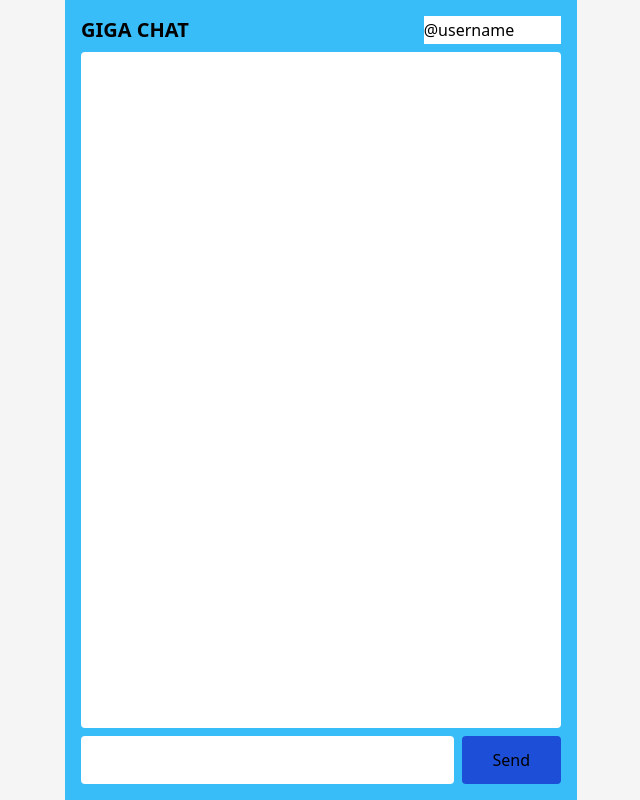
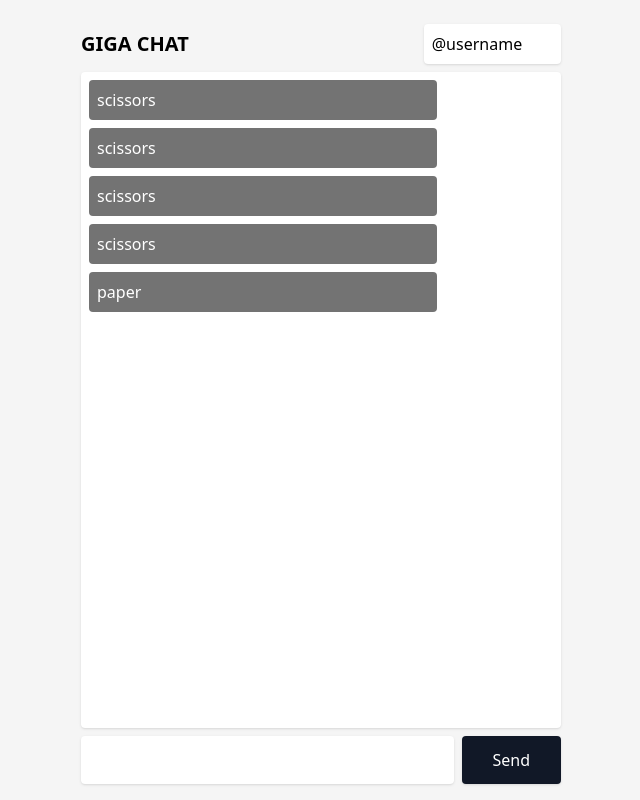
Before and after one commit to Sanjero20/giga-chat, a React (Vite) app: page / in a window 1280 px wide. Shown: the whole page, without its empty margins (319-959 px from the left). Built offline with nearby package versions, Linux system fonts and the light colour scheme.

Commit message:
feat: add effect for automatic scroll

```diff
--- a/src/App.tsx
+++ b/src/App.tsx
@@ -1,23 +1,82 @@
+import { useEffect, useRef, useState } from "react";
+
+interface Message {
+  id: number;
+  content: string;
+  date: Date;
+}
+
+const words = ["rock", "paper", "scissors"];
+
 function App() {
+  const [index, setIndex] = useState(0);
+  const [messages, setMessages] = useState<Message[]>([]);
+
+  const messageBoxRef = useRef<HTMLDivElement | null>(null);
+
+  useEffect(() => {
+    const messageBox = messageBoxRef.current;
+
+    if (!messageBox) return;
+
+    const observer = new MutationObserver(() => {
+      messageBox.scroll({ top: messageBox.scrollHeight, behavior: "smooth" });
+    });
+
+    observer.observe(messageBox, { childList: true });
+
+    // Clean up the observer on component unmount
+    return () => {
+      observer.disconnect();
+    };
+  }, []);
+
+  useEffect(() => {
+    setTimeout(() => {
+      const randomIndex = Math.floor(Math.random() * words.length);
+      const randomWord = words[randomIndex];
+
+      const newMessage = {
+        id: index,
+        content: randomWord,
+        date: new Date(),
+      };
+
+      addMessage(newMessage);
+      setIndex(index + 1);
+    }, 1000);
+  }, [index]);
+
+  const addMessage = (data: Message) => {
+    setMessages([...messages, data]);
+  };
+
   return (
     <div className="h-screen bg-neutral-100">
-      <main className="mx-auto flex h-full max-w-lg flex-col gap-2 bg-sky-400 p-4">
-        <header className="flex justify-between">
+      <main className="mx-auto flex h-full max-w-lg flex-col gap-2 p-4">
+        <header className="mt-2 flex items-center justify-between">
           <h1 className="text-xl font-bold uppercase">Giga Chat</h1>
-
-          <input value={"@username"} className="w-[15ch]" />
+          <input value={"@username"} className="w-[15ch] rounded p-2 shadow" />
         </header>
 
         {/* chat container */}
-        <div className="w-full flex-1 rounded bg-white">
-          {/*  */}
-          {/*  */}
+        <div
+          ref={messageBoxRef}
+          className="flex w-full flex-1 flex-col gap-2 overflow-y-auto rounded bg-white p-2 text-white shadow"
+        >
+          {messages.map((data) => (
+            <div key={data.id} className="w-3/4 rounded bg-neutral-500 p-2">
+              {data.content}
+            </div>
+          ))}
         </div>
 
         {/* Message box */}
         <fieldset className="flex gap-2">
-          <textarea className="w-full resize-none rounded" />
-          <button className="w-32 rounded bg-blue-700">Send</button>
+          <textarea className="w-full resize-none rounded shadow" />
+          <button className="w-32 rounded bg-gray-900 text-white shadow">
+            Send
+          </button>
         </fieldset>
       </main>
     </div>
```
